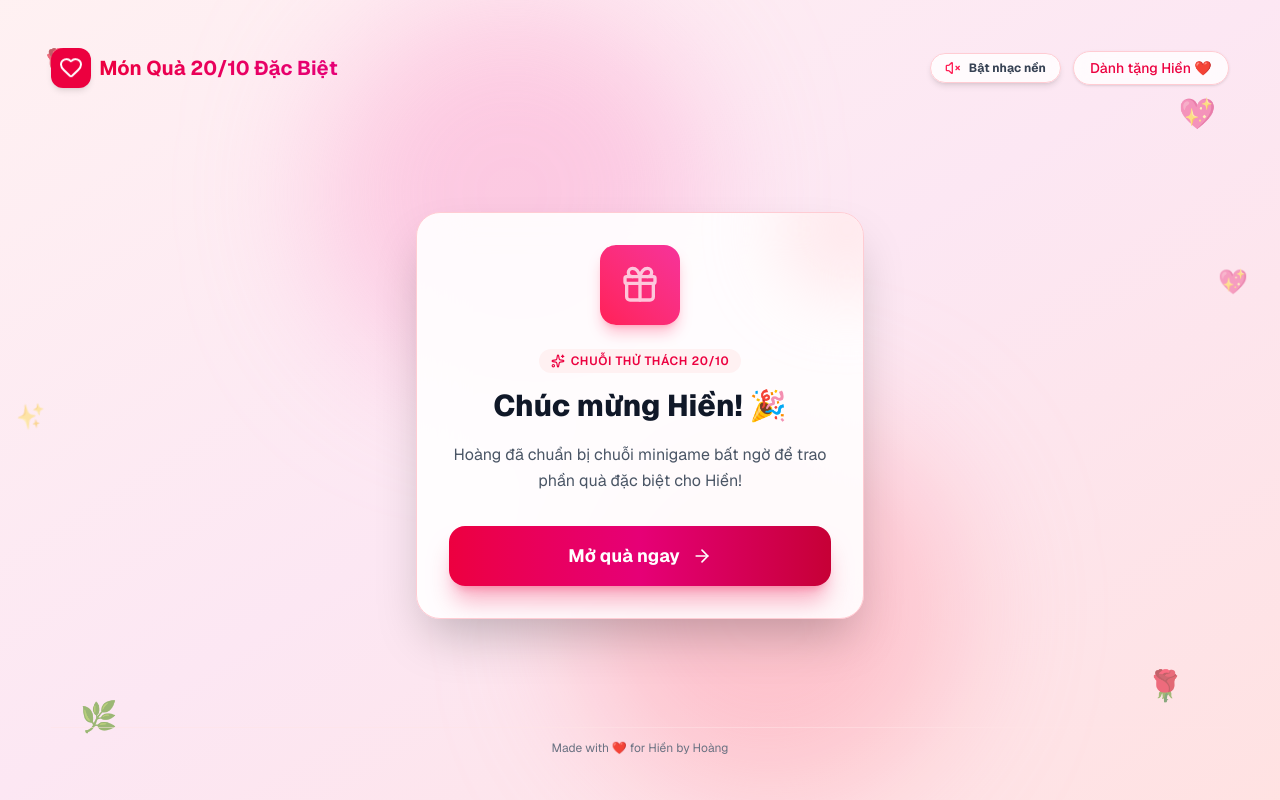
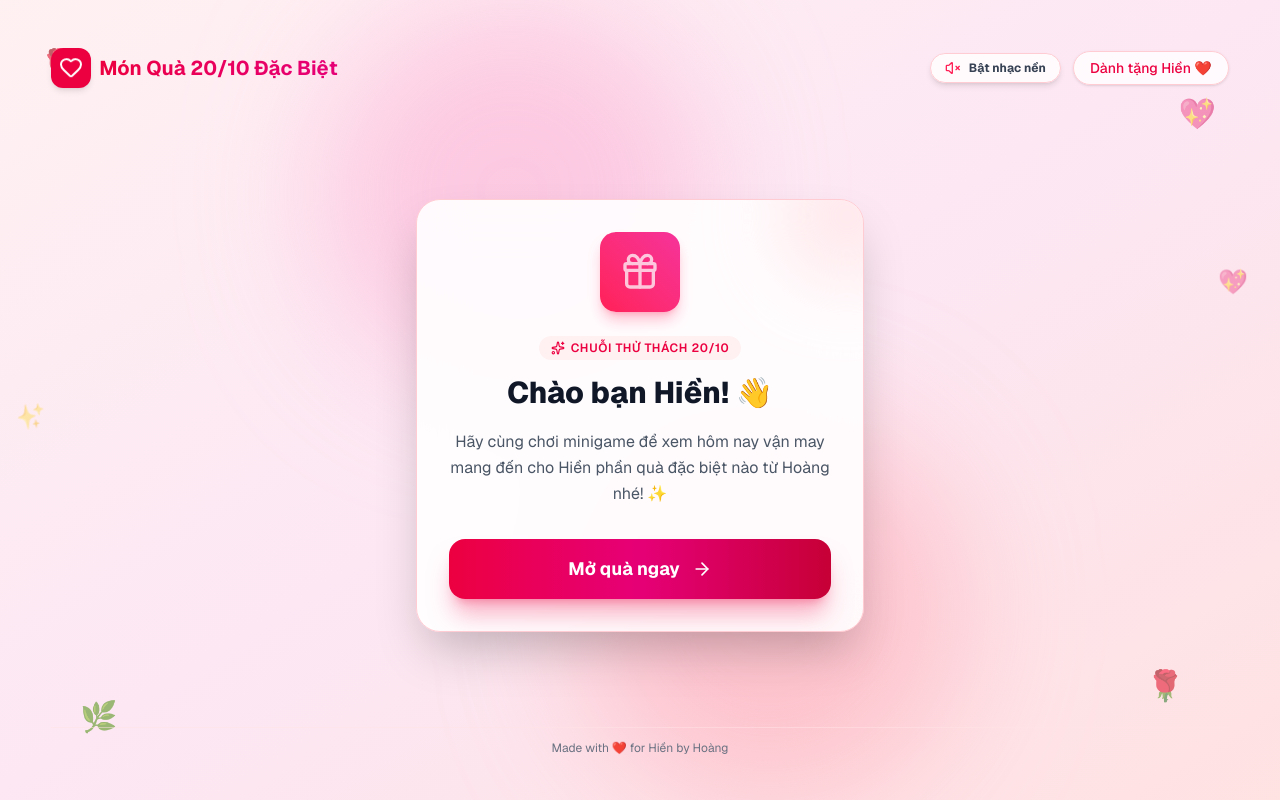
Before and after one commit to hoang01022000/qua-2010-tang-vo, a Next.js app: page / in a window 1280 px wide. Built offline with nearby package versions, Linux system fonts and the light colour scheme.

Commit message:
update page 1

```diff
--- a/app/page.tsx
+++ b/app/page.tsx
@@ -293,11 +293,11 @@ export default function Home() {
               </div>
 
               <h1 className="text-2xl sm:text-3xl font-extrabold text-gray-900 mb-4 leading-snug">
-                Chúc mừng Hiền! 🎉
+                Chào bạn Hiền! 👋
               </h1>
 
               <p className="text-gray-600 text-base mb-8 leading-relaxed">
-                Hoàng đã chuẩn bị chuỗi minigame bất ngờ để trao phần quà đặc biệt cho Hiền!
+                Hãy cùng chơi minigame để xem hôm nay vận may mang đến cho Hiền phần quà đặc biệt nào từ Hoàng nhé! ✨
               </p>
 
               <button
```
